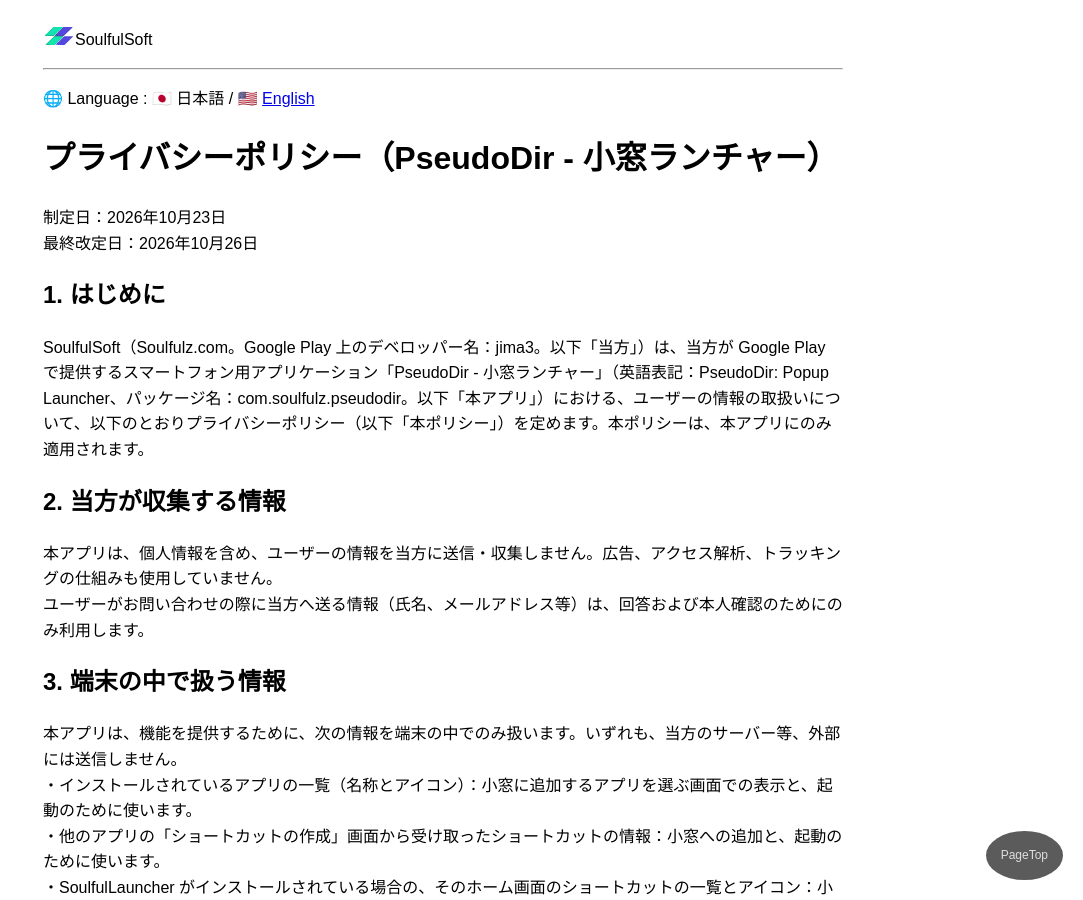
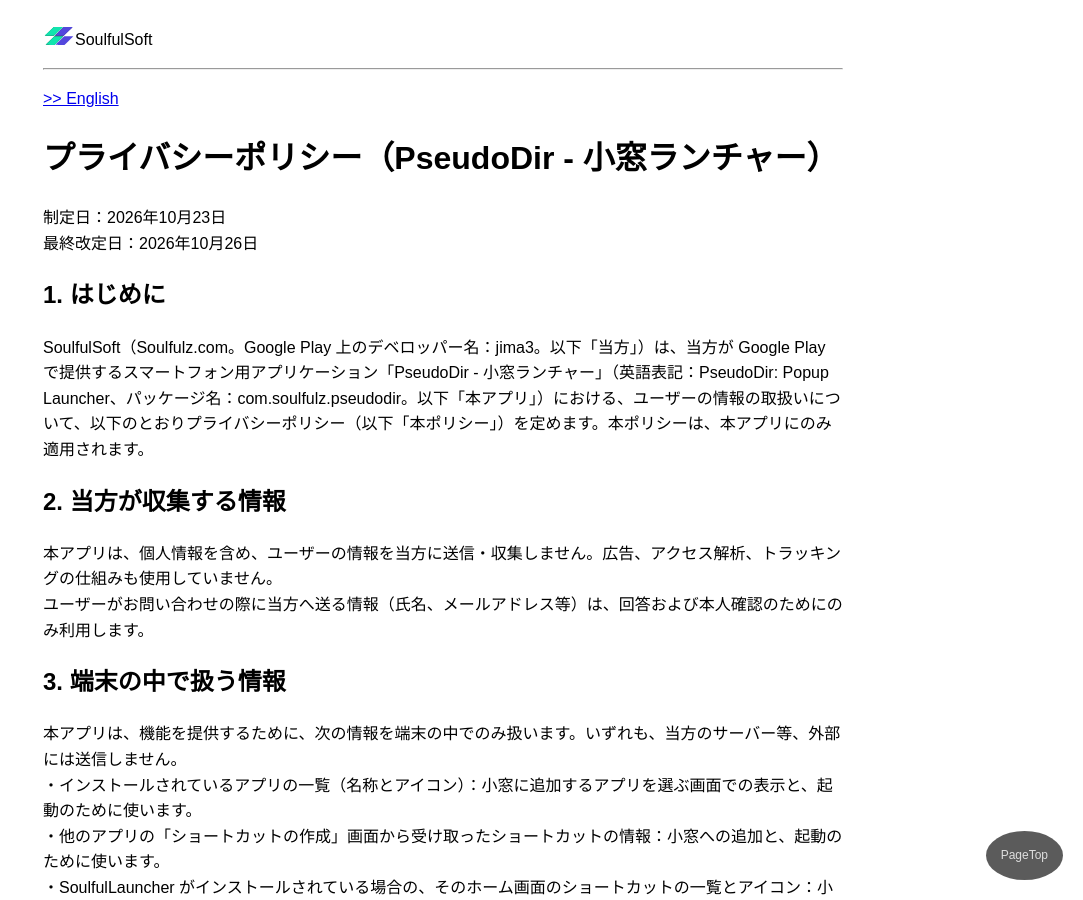
Before and after one commit to SoulfulSoft/soulfulsoft.github.io, a Jekyll site: the page built from pseudodir/privacy-policy.md, in a window 1280 px wide and 900 px high. Shown: the whole window, without its empty margins (197-1280 px from the left). Built offline with Jekyll 4.4.1, drawn with Linux system fonts in a browser that asks for light colours; our own code applies the rules of GitHub Pages for plain Markdown files.

Commit message:
Update privacy-policy.md

```diff
--- a/pseudodir/privacy-policy.md
+++ b/pseudodir/privacy-policy.md
@@ -2,7 +2,8 @@
 title: PseudoDir - PrivacyPolicy
 topa: ".."
 ---
-🌐 Language : 🇯🇵 日本語 / 🇺🇸 [English](#english)
+<!-- 🌐 Language : 🇯🇵 日本語 / 🇺🇸 [English](#english) -->
+<a href="#en">&gt;&gt; English</a>
 
 # プライバシーポリシー（PseudoDir - 小窓ランチャー）
 制定日：2026年10月23日
@@ -49,7 +50,8 @@ SoulfulSoft（Soulfulz.com。Google Play 上のデベロッパー名：jima3。
 メールアドレス：soulfulsoft@gmail.com
 
 <hr />
-<a id="english"></a>
+<!-- <a id="english"></a> -->
+<a name="en"></a>
 
 # Privacy Policy (PseudoDir: Popup Launcher)
 Date of enactment: October 23, 2026
```
